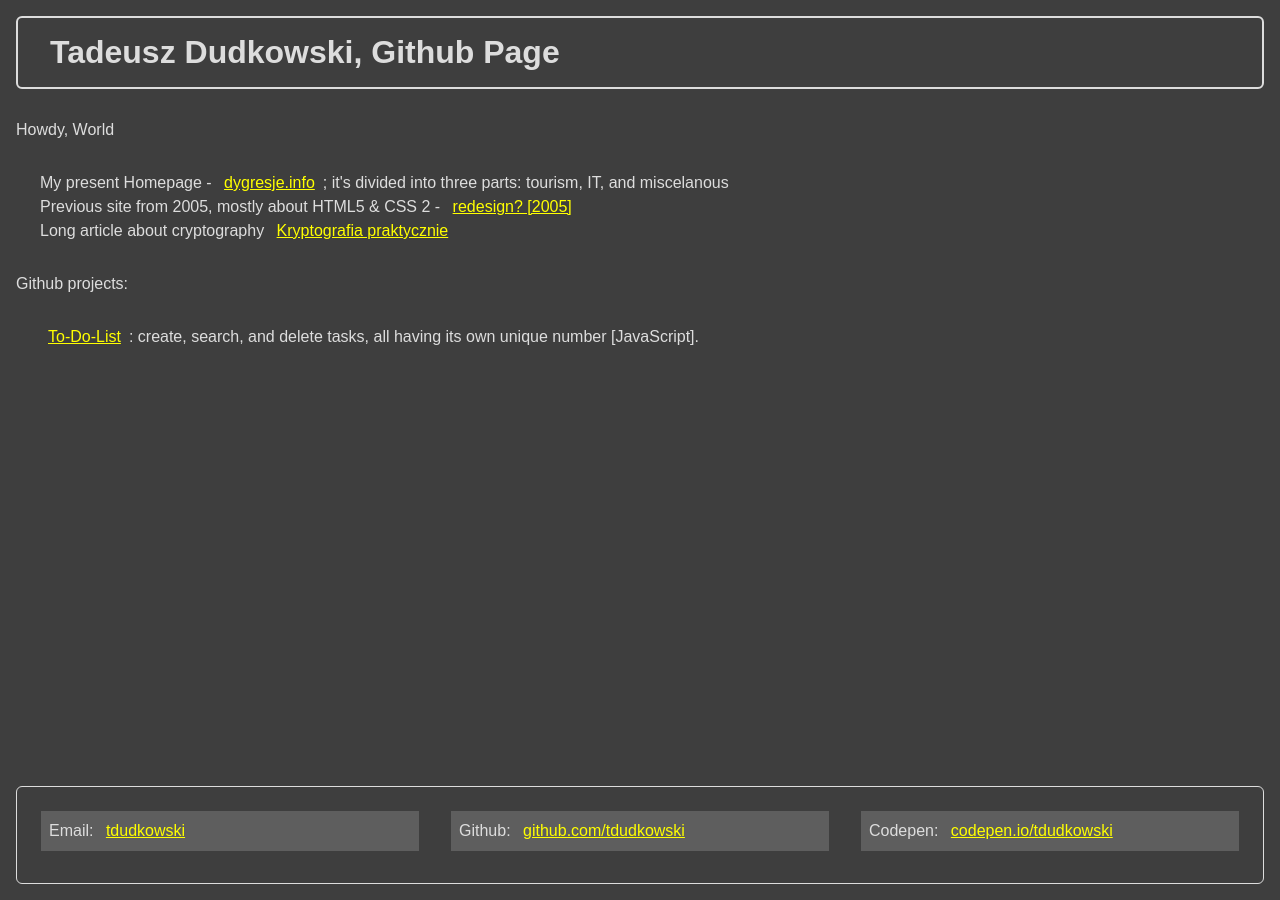
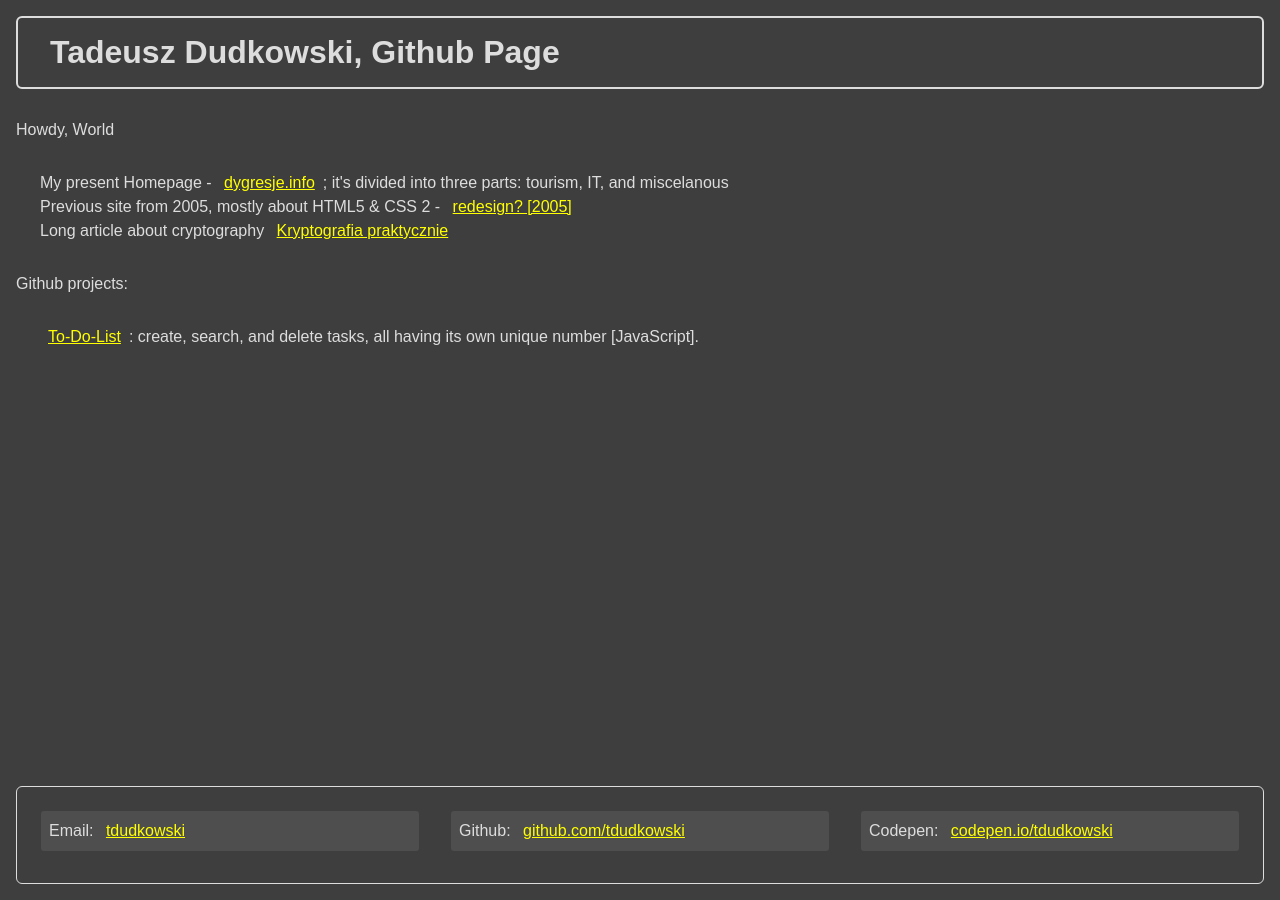
Before and after one commit to tdudkowski/tdudkowski.github.io, a Jekyll site: the page built from index.html, in a window 1280 px wide. Built offline with Jekyll 4.4.1, drawn with Linux system fonts in a browser that asks for light colours.

Commit message:
Update main.css

```diff
--- a/css/main.css
+++ b/css/main.css
@@ -4,7 +4,7 @@ body > * {flex: 1;}
 h1 {border:2px solid #ddd; border-radius: 6px; padding: 1rem 2rem; margin: 1rem;}
 p {padding: 1rem;}
 
-a {color: #ff0; text-decoraion:none; padding: 10px .5rem;}
+a {color: #ff0; text-decoraion: none; padding: 10px .5rem;}
 a:hover {background-color: #9e9e9e;}
 
 ul {list-style-type: none;}
@@ -12,4 +12,4 @@ ul li {line-height: 1.5rem;}
 
 footer {max-height: 6rem; border:1px solid #ddd; border-radius: 6px;  margin: 1rem;}
 footer ul {display: flex; padding: .5rem;}
-footer ul li {flex: 1; padding: .5rem; margin: 0 1rem; background-color: #5e5e5e;}
+footer ul li {flex: 1; padding: .5rem; margin: 0 1rem; background-color: #4e4e4e; border-radius: 3px;}
```
